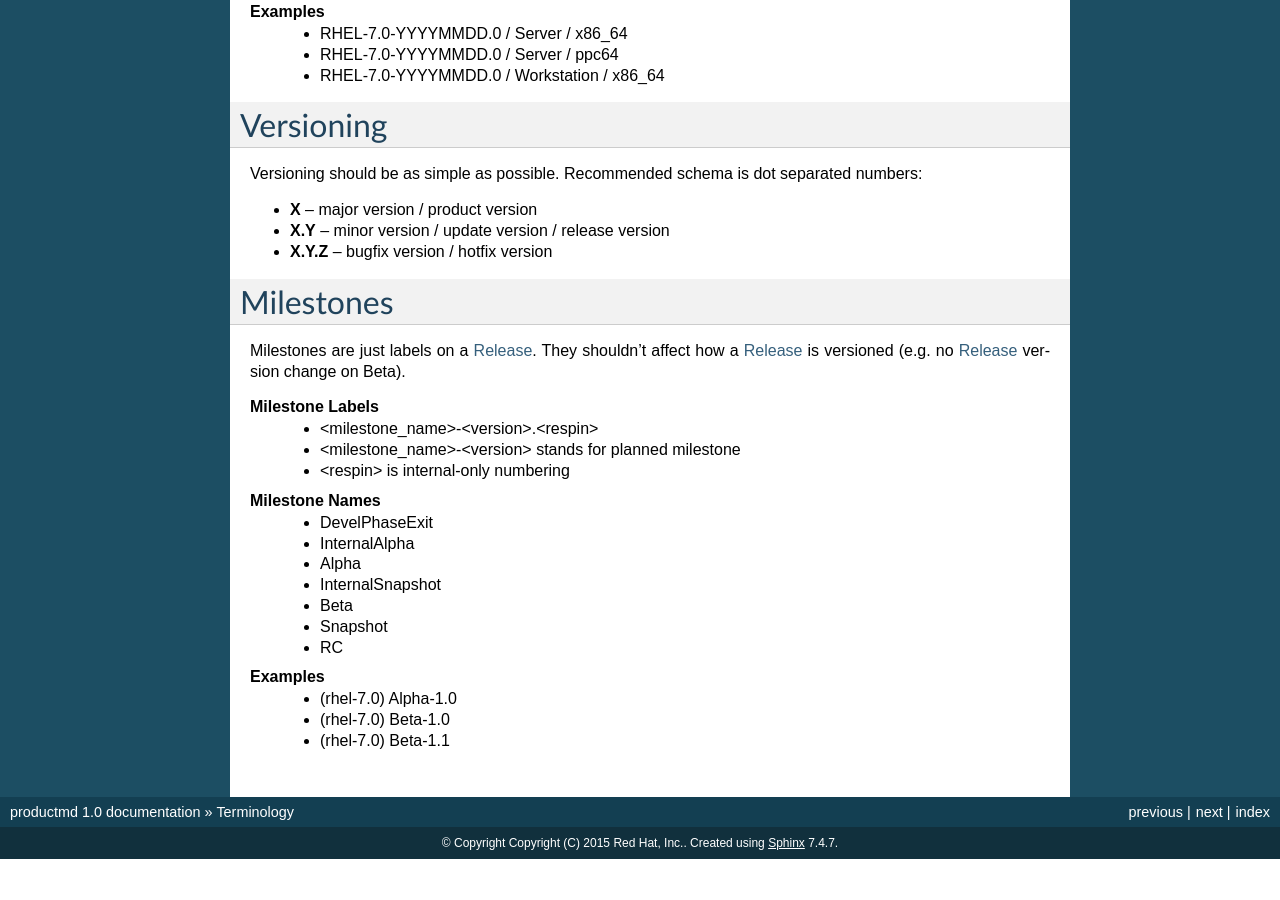
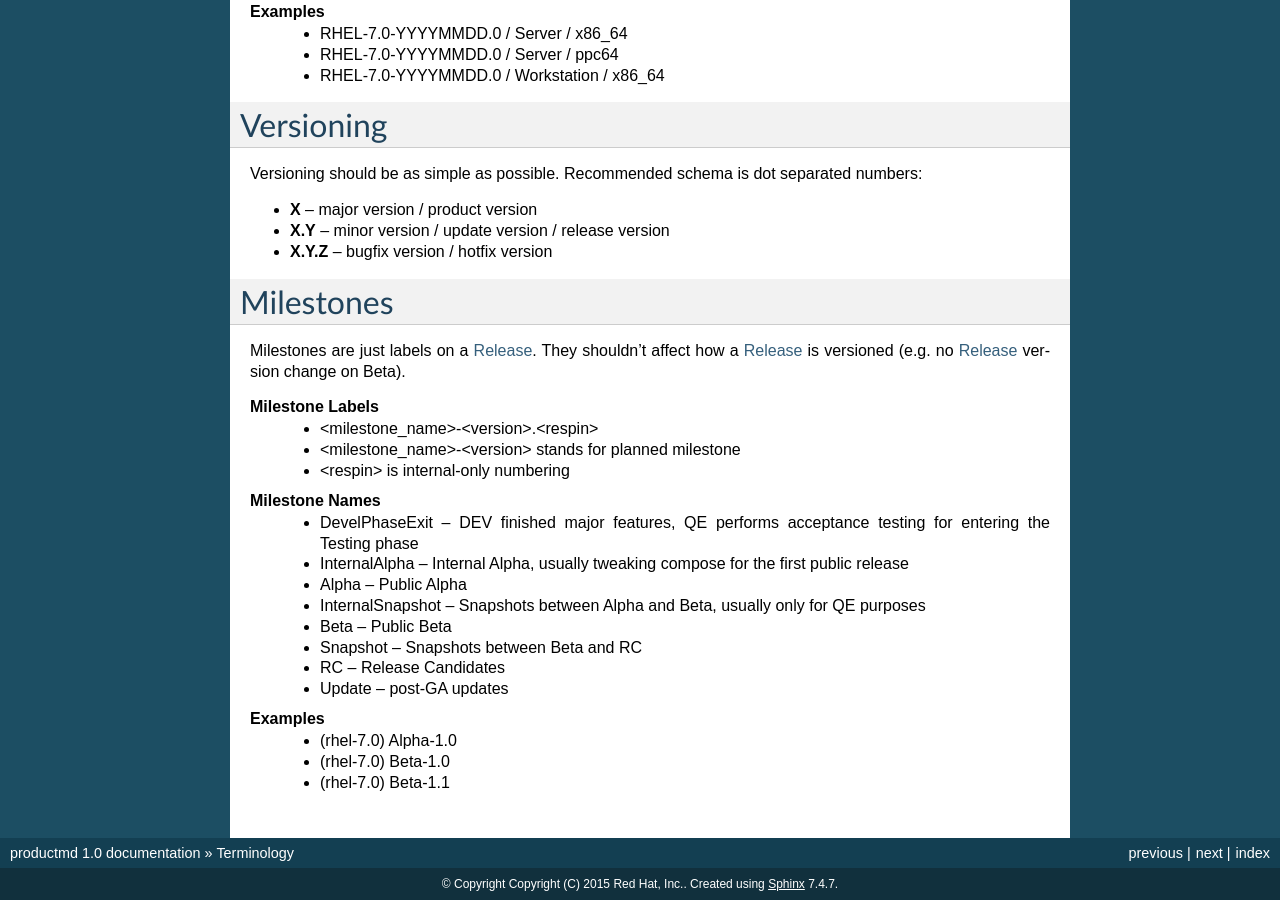
Before and after one commit to release-engineering/productmd, a Sphinx documentation site: the page built from doc/terminology.rst, in a window 1280 px wide and 900 px high, scrolled down 1570 px. Built offline with Sphinx 7.4.7, drawn with Linux system fonts in a browser that asks for light colours; before the commit the page ends 2429 px from its top, so only the background shows below that.

Commit message:
Add 'Update' to allowed compose labels.

```diff
--- a/doc/terminology.rst
+++ b/doc/terminology.rst
@@ -122,13 +122,14 @@ They shouldn't affect how a :ref:`Release` is versioned (e.g. no :ref:`Release`
   * <respin> is internal-only numbering
 
 **Milestone Names**
-  * DevelPhaseExit
-  * InternalAlpha
-  * Alpha
-  * InternalSnapshot
-  * Beta
-  * Snapshot
-  * RC
+  * DevelPhaseExit -- DEV finished major features, QE performs acceptance testing for entering the Testing phase
+  * InternalAlpha -- Internal Alpha, usually tweaking compose for the first public release
+  * Alpha -- Public Alpha
+  * InternalSnapshot -- Snapshots between Alpha and Beta, usually only for QE purposes
+  * Beta -- Public Beta
+  * Snapshot -- Snapshots between Beta and RC
+  * RC -- Release Candidates
+  * Update -- post-GA updates
 
 **Examples**
   * (rhel-7.0) Alpha-1.0
```
Also changed, not shown: 1 other file.
